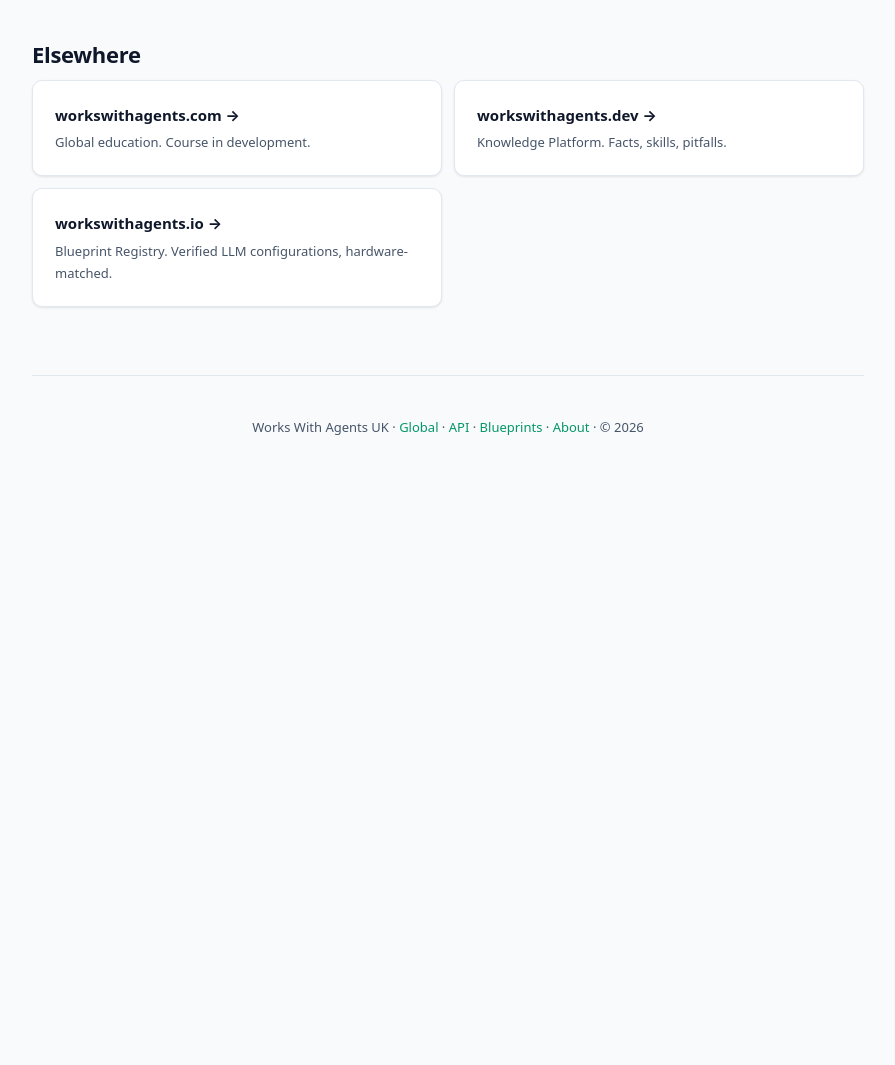
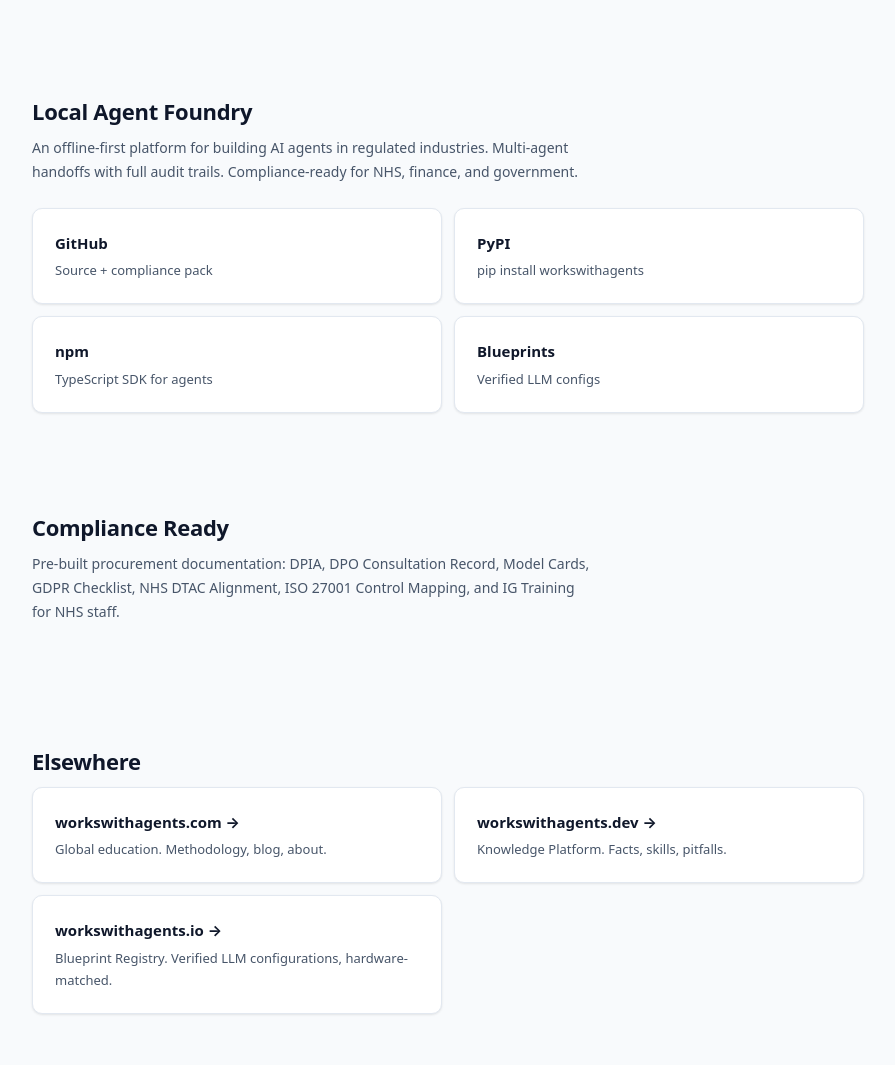
Before and after one commit to workswithagents/works-with-agents, a plain HTML site: page .co.uk/index.html in a window 1280 px wide. Shown: the part 1168-2233 px from the top of the page, without its empty margins (192-1087 px from the left). Before the commit the page ends 1646 px from the top, so only its background shows below. Drawn offline with Linux system fonts and the light colour scheme.

Commit message:
site: update .com + .co.uk — add Foundry, install badges, compliance section, Blueprints footer link

```diff
--- a/.co.uk/index.html
+++ b/.co.uk/index.html
@@ -42,6 +42,8 @@
   .hero h1 { font-size: 38px; font-weight: 800; line-height: 1.15; margin-bottom: 12px; letter-spacing: -0.5px }
   .hero h1 .t { color: var(--accent) }
   .hero p { font-size: 16px; color: var(--muted); max-width: 520px; margin: 0 auto }
+  .installs { display: flex; gap: 10px; justify-content: center; flex-wrap: wrap; margin-top: 20px }
+  .installs code { background: var(--card); border: 1px solid var(--border); border-radius: 6px; padding: 6px 14px; font-size: 13px; color: var(--accent); font-weight: 600; white-space: nowrap }
 
   .section { padding: 48px 0 }
   .section h2 { font-size: 22px; font-weight: 700; margin-bottom: 6px; letter-spacing: -0.3px }
@@ -90,9 +92,13 @@
 </nav>
 
 <section class="hero">
-  <div class="badge">Cardiff, UK</div>
+  <div class="badge">Now available</div>
   <h1>The Missing Manual for Working with <span class="t">AI Agents</span></h1>
   <p>10 patterns for treating AI agents as collaborators with memory, skills, and autonomous decision-making. Based in Cardiff, available across the UK.</p>
+  <div class="installs">
+    <code>pip install workswithagents</code>
+    <code>npm install @workswithagents/agent-foundry</code>
+  </div>
 </section>
 
 <section class="section" id="methodology">
@@ -113,11 +119,39 @@
 </section>
 
 <section class="section">
+  <h2>Local Agent Foundry</h2>
+  <p>An offline-first platform for building AI agents in regulated industries. Multi-agent handoffs with full audit trails. Compliance-ready for NHS, finance, and government.</p>
+  <div class="links" style="margin-top:16px">
+    <a href="https://github.com/vystartasv/agent-foundry" class="link-card">
+      <h3>GitHub</h3>
+      <p>Source + compliance pack</p>
+    </a>
+    <a href="https://pypi.org/project/workswithagents/" class="link-card">
+      <h3>PyPI</h3>
+      <p>pip install workswithagents</p>
+    </a>
+    <a href="https://www.npmjs.com/package/@workswithagents/agent-foundry" class="link-card">
+      <h3>npm</h3>
+      <p>TypeScript SDK for agents</p>
+    </a>
+    <a href="https://workswithagents.io" class="link-card">
+      <h3>Blueprints</h3>
+      <p>Verified LLM configs</p>
+    </a>
+  </div>
+</section>
+
+<section class="section">
+  <h2>Compliance Ready</h2>
+  <p>Pre-built procurement documentation: DPIA, DPO Consultation Record, Model Cards, GDPR Checklist, NHS DTAC Alignment, ISO 27001 Control Mapping, and IG Training for NHS staff.</p>
+</section>
+
+<section class="section">
   <h2>Elsewhere</h2>
   <div class="links">
     <a href="https://workswithagents.com" class="link-card">
       <h3>workswithagents.com →</h3>
-      <p>Global education. Course in development.</p>
+      <p>Global education. Methodology, blog, about.</p>
     </a>
     <a href="https://workswithagents.dev" class="link-card">
       <h3>workswithagents.dev →</h3>
```
Also changed, not shown: .com/index.html, 1 other file.
